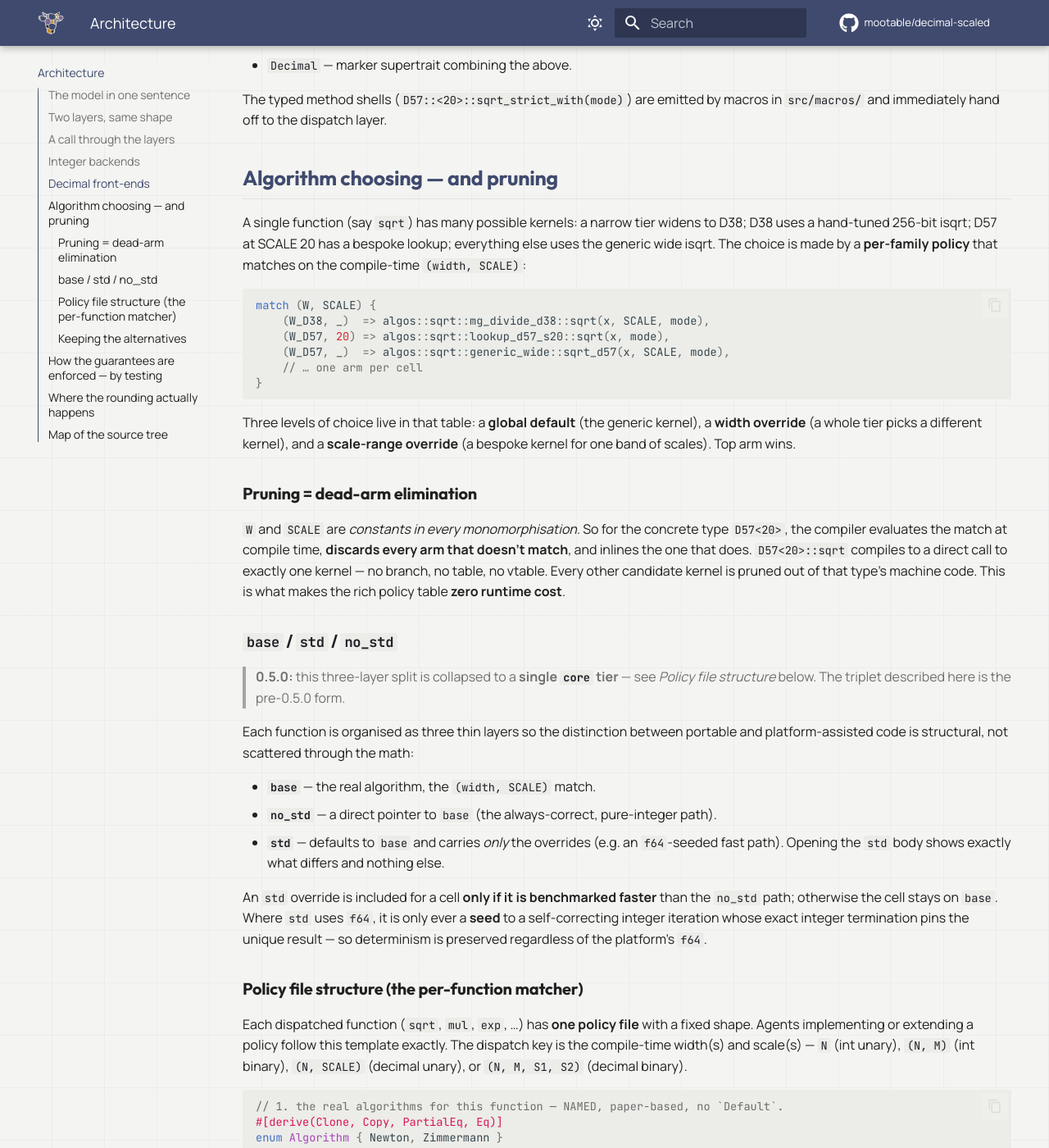
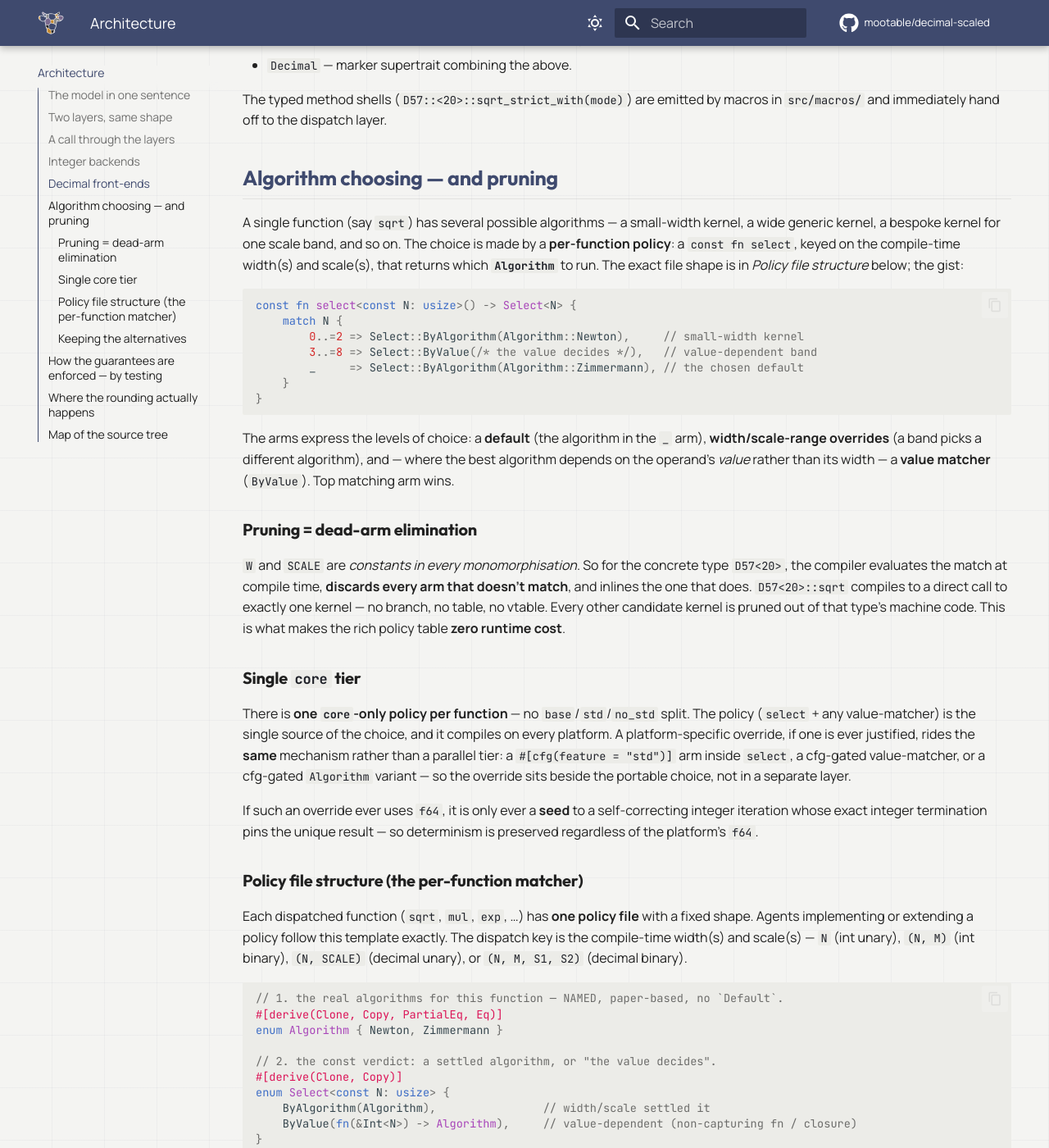
Before and after one commit to mootable/decimal-scaled, an MkDocs documentation site: the page built from docs/ARCHITECTURE.md, in a window 1280 px wide and 1400 px high, scrolled down 3321 px. Shown: the whole window at 82% size. Built offline with MkDocs 1.6.1 and Material for MkDocs 9.7.7, drawn with Linux system fonts in a browser that asks for light colours; comment, search, counter and statistics services are not loaded; some of the changed text lies outside the part shown.

Commit message:
docs(architecture): purge pre-0.5.0 dispatch (base/std/no_std triplet, tier-named kernels) — single core tier + select/Algorithm policy throughout

````diff
--- a/docs/ARCHITECTURE.md
+++ b/docs/ARCHITECTURE.md
@@ -54,7 +54,7 @@ sequenceDiagram
   participant L as limb primitives
   U->>FE: sqrt_strict()
   FE->>DP: dispatch (width 192, SCALE 20)
-  DP->>DK: const-folded → lookup_d57_s20
+  DP->>DK: const select → matched algorithm
   DK->>IP: root_int / isqrt on Int<3> (BigInt)
   IP->>IK: const-folded → width-matched isqrt
   IK->>L: limb ops on [u64; 3]
@@ -121,25 +121,28 @@ by macros in `src/macros/` and immediately hand off to the dispatch layer.
 
 ## Algorithm choosing — and pruning
 
-A single function (say `sqrt`) has many possible kernels: a narrow tier
-widens to D38; D38 uses a hand-tuned 256-bit isqrt; D57 at SCALE 20 has a
-bespoke lookup; everything else uses the generic wide isqrt. The choice
-is made by a **per-family policy** that matches on the compile-time
-`(width, SCALE)`:
+A single function (say `sqrt`) has several possible algorithms — a
+small-width kernel, a wide generic kernel, a bespoke kernel for one scale
+band, and so on. The choice is made by a **per-function policy**: a
+`const fn select`, keyed on the compile-time width(s) and scale(s), that
+returns which **`Algorithm`** to run. The exact file shape is in
+*Policy file structure* below; the gist:
 
 ```rust
-match (W, SCALE) {
-    (W_D38, _)  => algos::sqrt::mg_divide_d38::sqrt(x, SCALE, mode),
-    (W_D57, 20) => algos::sqrt::lookup_d57_s20::sqrt(x, mode),
-    (W_D57, _)  => algos::sqrt::generic_wide::sqrt_d57(x, SCALE, mode),
-    // … one arm per cell
+const fn select<const N: usize>() -> Select<N> {
+    match N {
+        0..=2 => Select::ByAlgorithm(Algorithm::Newton),     // small-width kernel
+        3..=8 => Select::ByValue(/* the value decides */),   // value-dependent band
+        _     => Select::ByAlgorithm(Algorithm::Zimmermann), // the chosen default
+    }
 }
 ```
 
-Three levels of choice live in that table: a **global default** (the
-generic kernel), a **width override** (a whole tier picks a different
-kernel), and a **scale-range override** (a bespoke kernel for one band of
-scales). Top arm wins.
+The arms express the levels of choice: a **default** (the algorithm in the
+`_` arm), **width/scale-range overrides** (a band picks a different
+algorithm), and — where the best algorithm depends on the operand's
+*value* rather than its width — a **value matcher** (`ByValue`). Top
+matching arm wins.
 
 ### Pruning = dead-arm elimination
 
@@ -151,26 +154,18 @@ branch, no table, no vtable. Every other candidate kernel is pruned out
 of that type's machine code. This is what makes the rich policy table
 **zero runtime cost**.
 
-### `base` / `std` / `no_std`
+### Single `core` tier
 
-> **0.5.0:** this three-layer split is collapsed to a **single `core` tier** — see
-> *Policy file structure* below. The triplet described here is the pre-0.5.0 form.
+There is **one `core`-only policy per function** — no `base`/`std`/`no_std`
+split. The policy (`select` + any value-matcher) is the single source of the
+choice, and it compiles on every platform. A platform-specific override, if one
+is ever justified, rides the **same** mechanism rather than a parallel tier: a
+`#[cfg(feature = "std")]` arm inside `select`, a cfg-gated value-matcher, or a
+cfg-gated `Algorithm` variant — so the override sits beside the portable choice,
+not in a separate layer.
 
-Each function is organised as three thin layers so the distinction
-between portable and platform-assisted code is structural, not scattered
-through the math:
-
-- **`base`** — the real algorithm, the `(width, SCALE)` match.
-- **`no_std`** — a direct pointer to `base` (the always-correct,
-  pure-integer path).
-- **`std`** — defaults to `base` and carries *only* the overrides (e.g. an
-  `f64`-seeded fast path). Opening the `std` body shows exactly what
-  differs and nothing else.
-
-An `std` override is included for a cell **only if it is benchmarked
-faster** than the `no_std` path; otherwise the cell stays on `base`.
-Where `std` uses `f64`, it is only ever a **seed** to a self-correcting
-integer iteration whose exact integer termination pins the unique
+If such an override ever uses `f64`, it is only ever a **seed** to a
+self-correcting integer iteration whose exact integer termination pins the unique
 result — so determinism is preserved regardless of the platform's `f64`.
 
 ### Policy file structure (the per-function matcher)
@@ -234,11 +229,10 @@ Rules that make this work:
   size: **≤2 outcomes → inline closure `if`/`else`; 3–10 → inline closure
   `match`; >10 (or shared / unit-tested) → a named `#[inline]` fn called
   `<fn>_N<lo>_to_N<hi>`** (e.g. `sqrt_N5_to_N10`) encoding the width-band it serves.
-- **Single tier.** There is one `core`-only policy per function — no
-  `base`/`std`/`no_std` split (it superseded the triplet described above). A
-  platform-specific override, if ever justified, rides the *same* mechanism: a
-  `#[cfg(feature = "std")]` arm inside `select`, a cfg-gated value-matcher, or a
-  cfg-gated `Algorithm` variant — never a parallel tier.
+- **Single tier** (see *Single `core` tier* above). One `core`-only policy per
+  function; a platform-specific override, if ever justified, rides the *same*
+  mechanism — a `#[cfg(feature = "std")]` arm inside `select`, a cfg-gated
+  value-matcher, or a cfg-gated `Algorithm` variant — never a parallel tier.
 - **Acceptance gate:** the zero-runtime-branch property is a *release* property;
   it is proven per function by inspecting the release IR/asm (one direct call, no
   branch/table/vtable on the const path).
@@ -300,12 +294,12 @@ nearest-mode path paying nothing extra.
 src/
   int/        const-generic integer layer
     types/    Int<N>/Uint<N>; the BigInt trait
-    policy/   per-width / limb-count algorithm-selection dispatch
+    policy/   per-function `select` dispatch (keyed on limb count N)
     algos/    reusable width-matched algorithms
     limbs/    raw slice limb primitives
   types/      Dxx<SCALE> typed shells, the Decimal trait family, consts
-  policy/     per-family (width, SCALE) dispatch → kernels
-  algos/      the kernels (sqrt cbrt exp ln trig pow …)
+  policy/     per-function `select` dispatch (keyed on width N, SCALE)
+  algos/      the algorithms (sqrt cbrt exp ln trig pow …)
   macros/     code generation for the per-type method shells
   support/    rounding modes, errors, display, serde helpers
 ```
````
